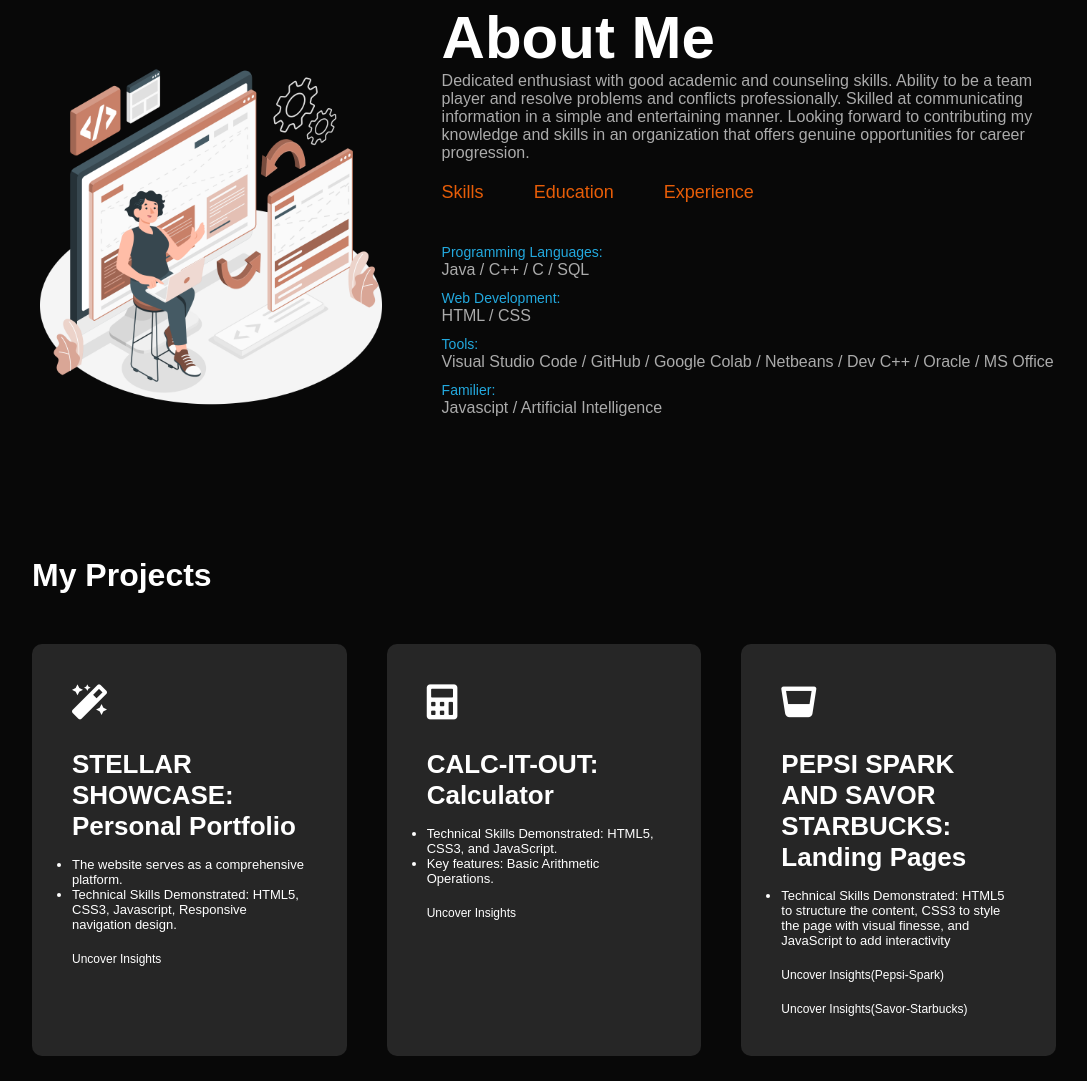
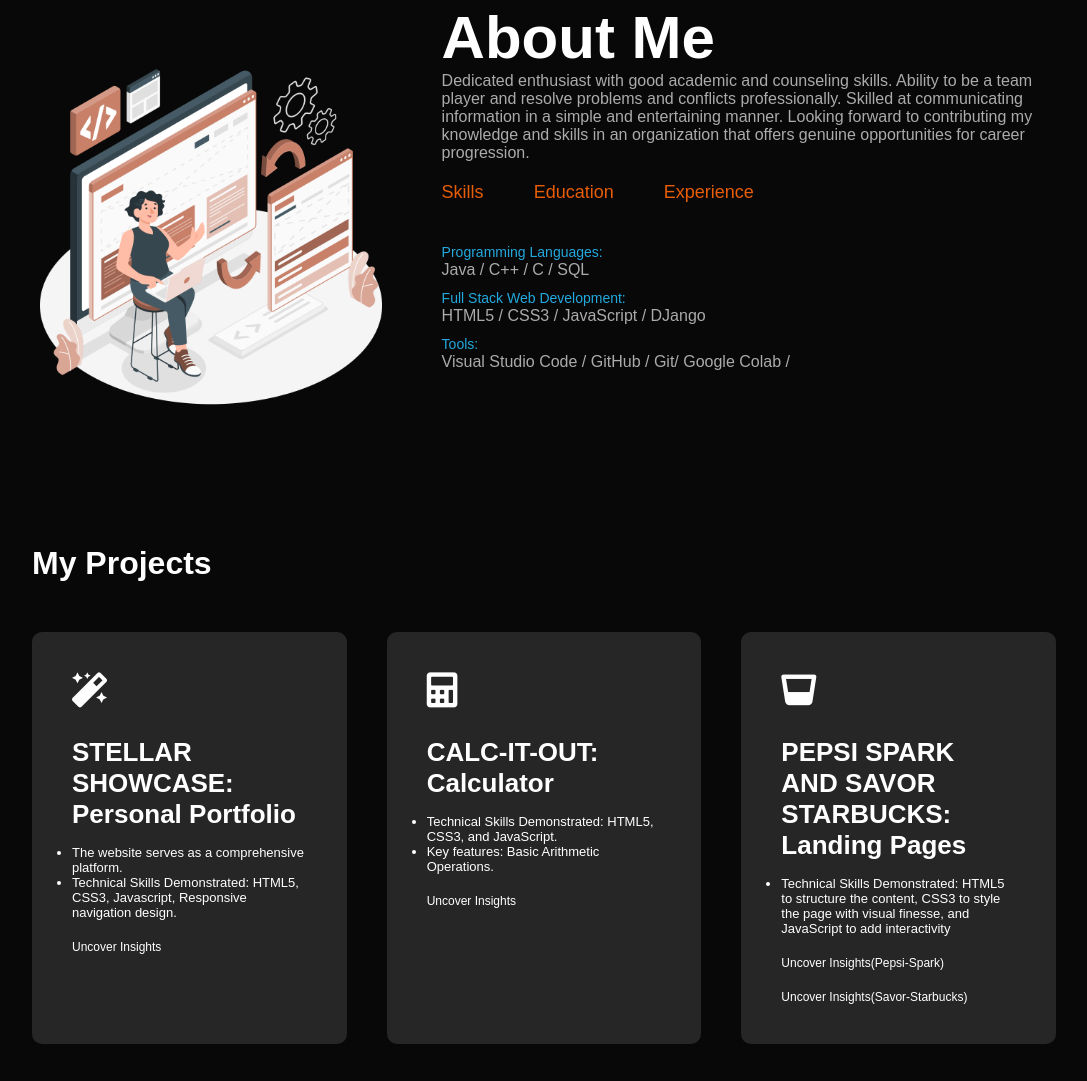
Before and after one commit to ghazalazameer/StellarShowcase, a plain HTML site: page index.html in a window 1280 px wide. Shown: the part 887-1968 px from the top of the page, without its empty margins (96-1183 px from the left). Drawn offline with Linux system fonts and the light colour scheme.

Commit message:
Update index.html

```diff
--- a/index.html
+++ b/index.html
@@ -48,10 +48,9 @@
                         <div class="tab-contents active-tab" id="skills">
                             <ul>
                                 <li><span>Programming Languages:</span><br>Java / C++ / C / SQL</li>
-                                <li><span>Web Development:</span><br>HTML / CSS</li>
-                                <li><span>Tools:</span><br>Visual Studio Code / GitHub / Google
-                                    Colab / Netbeans / Dev C++ / Oracle / MS Office</li>
-                                <li><span>Familier:</span><br>Javascipt / Artificial Intelligence</li>
+                                <li><span>Full Stack Web Development:</span><br>HTML5 / CSS3 / JavaScript / DJango </li>
+                                <li><span>Tools:</span><br>Visual Studio Code / GitHub / Git/ Google
+                                    Colab / </li>
                             </ul>
                         </div>
                         <div class="tab-contents" id="education">
```
